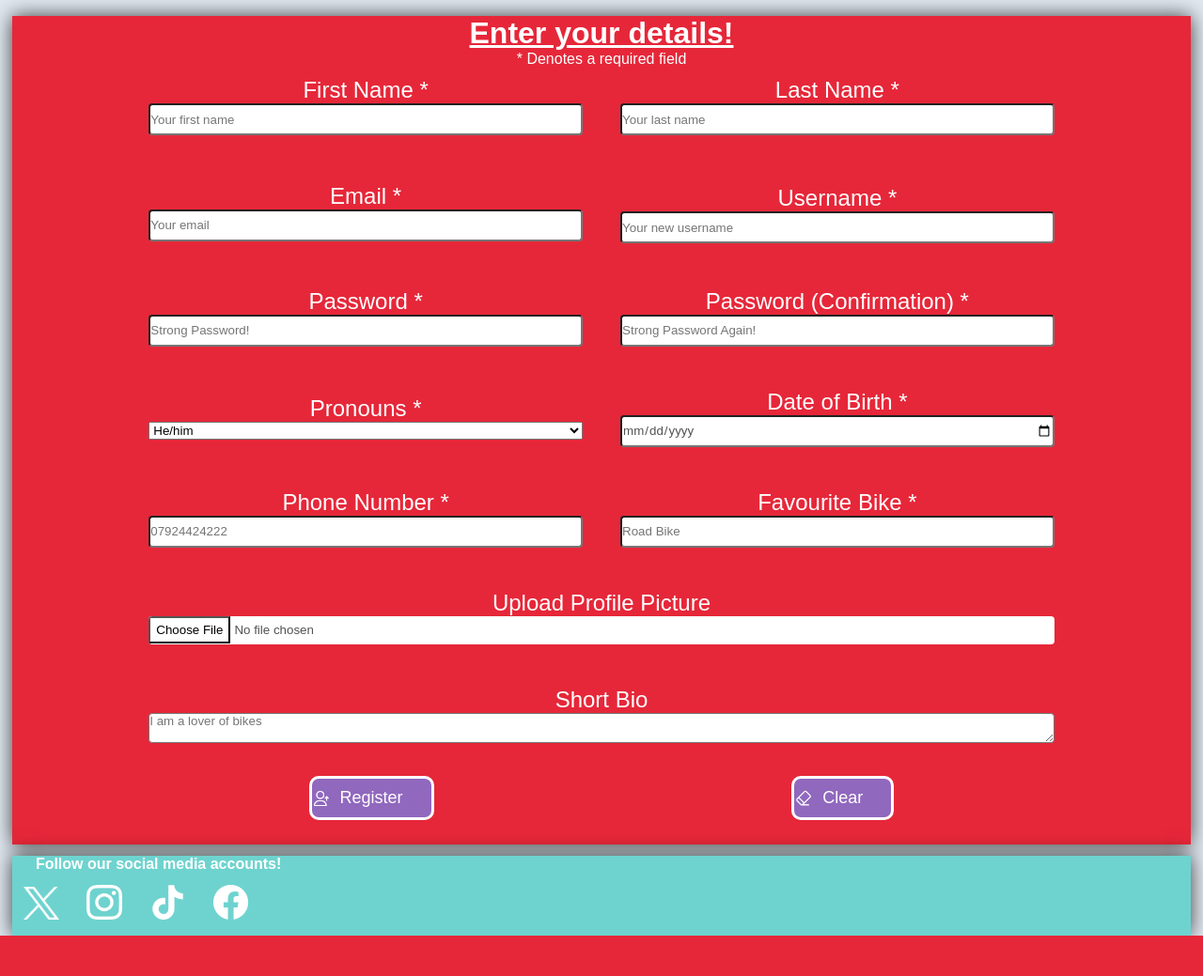
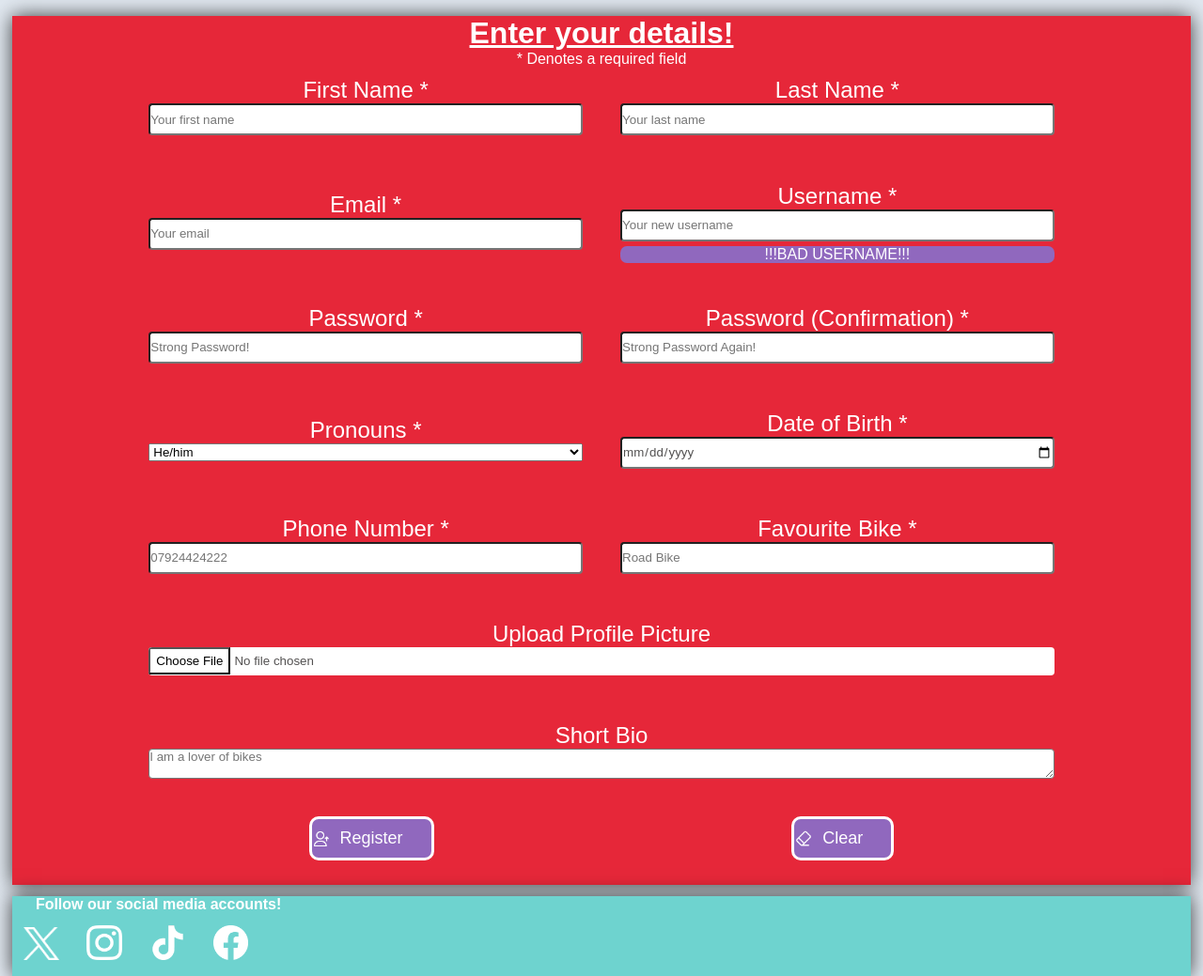
Before and after one commit to Henryisnotavailable/Building-for-the-Web_S1_23_final, a PHP site: page /register.php in a window 1280 px wide. Shown: the part 261-1300 px from the top of the page at 94% size. Before the commit the page ends 1257 px from the top, so only its background shows below. Run offline with PHP 8.4, Linux system fonts and the light colour scheme.

Commit message:
Update register.php

```diff
--- a/Draft_1/register.php
+++ b/Draft_1/register.php
@@ -2,7 +2,7 @@
 require_once "config.php";
 
 //Set all variables to ""
-$firstname = $lastname = $email = $username = $password = $password_confirm = $pronouns = $date_of_birth = $phone_num = $favourite_bike = $bio = "";
+$firstname = $lastname = $email = $username = $password = $password_confirm = $pronouns = $date_of_birth = $phone_num = $favourite_bike = $bio = $profile_pic_error = $error = "";
 $firstname_error = $lastname_error = $email_error = $username_error = $password_error = $password_confirm_error = $pronouns_error = $date_of_birth_error = $phone_num_error = $favourite_bike_error = $bio_error = "";
 if($_SERVER["REQUEST_METHOD"] == "POST"){
 
@@ -70,13 +69,26 @@
 
     // Validate username
     if(empty(trim($_POST["username"]))){
-        $username_error = "Please enter a username.";
+        $username_error = "!!! Please enter a username !!!";
+        $valid = false;
     } elseif(!preg_match('/[a-zA-Z0-9_]{1,20}/', trim($_POST["username"]))){
-        $username_error = "Username can only contain letters, numbers, and underscores.";
+        $username_error = "!!! Username can only contain letters, numbers, and underscores. !!!";
+        $valid = false;
+        $username = htmlspecialchars($_POST["username"]);
+    }
+    //TODO!!!
+    elseif (!username_taken($_POST["username"])) {
+        $username_error = "!!! Sorry, username taken, try something else !!!";
+        $valid = false;
+        $username = htmlspecialchars($_POST["username"]);
     }
 
     $username = $_POST["username"];
 
+}
+
+else {
+    $username_error = "!!!BAD USERNAME!!!";
 }
 
 ?>
@@ -161,7 +173,7 @@
                                         <div class="input_col" id="username_column">
                                             <label for="username">Username *</label>
                                             <input type="text" placeholder="Your new username" id="username" name="username" required autocomplete="off" maxlength="20" value="<?php echo $username; ?>"></input>
-                                            <div id="username_error_div" class="error_div"></div>
+                                            <div id="username_error_div" class="error_div"><p><?php echo $username_error; ?></p></div>
                                         </div>
                                     </div>
 
@@ -221,20 +233,20 @@
                                         <div class="input_col">
                                             <label for="profile_pic">Upload Profile Picture</label>
                                             <input type="file" id="profile_pic" name="profile_pic" autocomplete="off" maxlength="250" accept="image/gif, image/jpg, image/jpeg, image/png"></input>
-                                            <div id="profile_pic_error_div" class="error_div"></div>
+                                            <div id="profile_pic_error_div" class="error_div"><p><?php echo $profile_pic_error; ?></p></div>
                                         </div>
                                     </div>
 
                                     <div class="input_row">
                                         <div class="input_col">
                                             <label for="bio">Short Bio</label>
-                                            <textarea id="bio" name="bio" autocomplete="off" placeholder="I am a lover of bikes"></textarea>
-                                            <div id="bio_error_div" class="error_div"></div>
+                                            <textarea id="bio" name="bio" autocomplete="off" placeholder="I am a lover of bikes" value="<?php echo $bio; ?>"></textarea>
+                                            <div id="bio_error_div" class="error_div"><p><?php echo $bio_error; ?></p></div>
                                         </div>
                                     </div>
 
                                     <div id="error_message_row">
-
+                                    <p><?php echo $error; ?></p>
                                     </div>
 
                                     <div class="input_row" id="button_row">
```
Also changed, not shown: other parts of Draft_1/register.php (+11 -12 lines).
